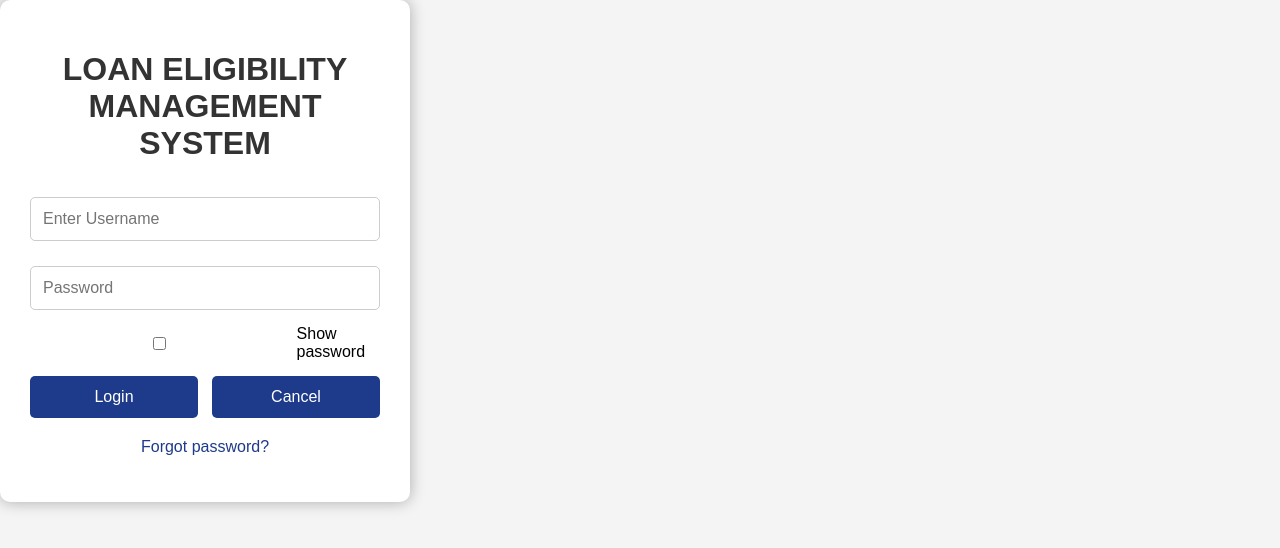
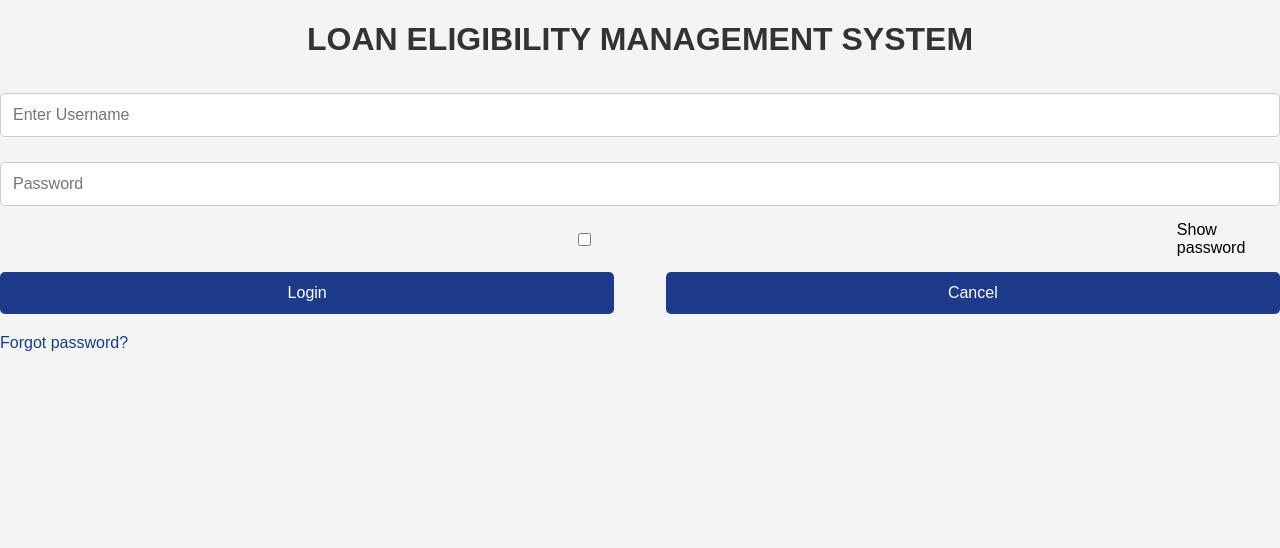
Before and after one commit to tynahnyambura/Loan-eligibility-management-system-, a PHP site: page /login.html in a window 1280 px wide. Shown: the top 548 px of the page. Run offline with PHP 8.4, Linux system fonts and the light colour scheme.

Commit message:
Update style.css

```diff
--- a/style.css
+++ b/style.css
@@ -86,7 +86,7 @@ button:hover{
     margin-top:20px;
 }
 
-.login-box{
+login-box{
     width:350px;
     background:white;
     padding:30px;
```
